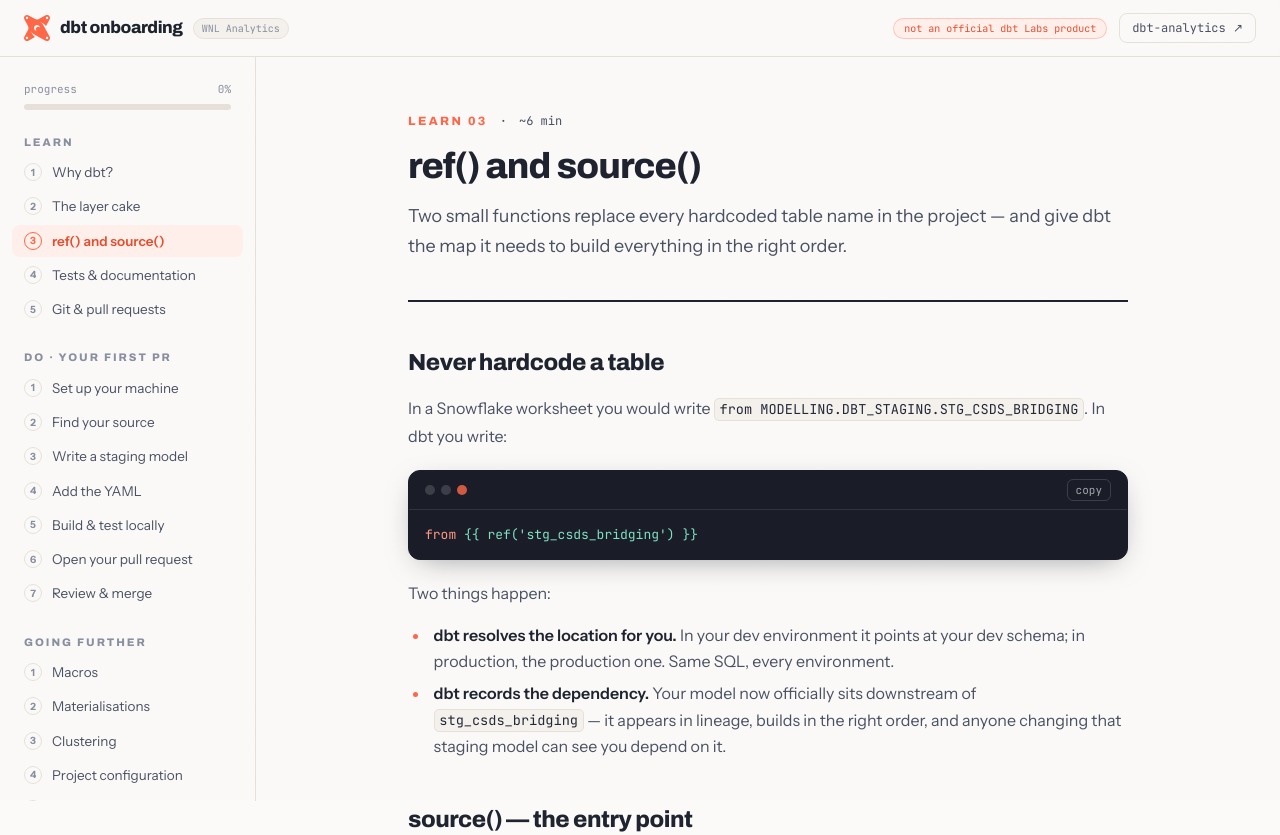
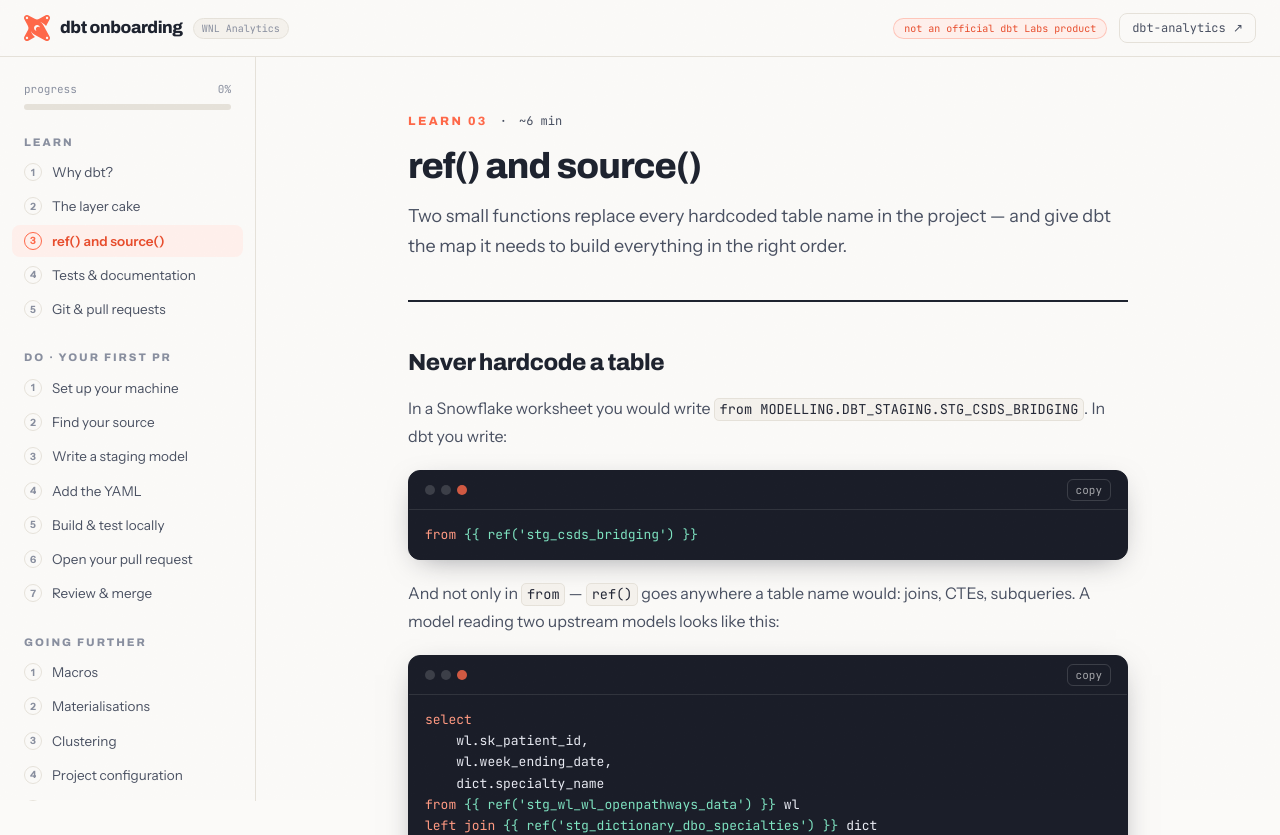
Before and after one commit to EddieDavison92/dbt-onboarding, a Next.js app: page /learn/refs-and-sources in a window 1280 px wide. Shown: the top 835 px of the page. Built offline with nearby package versions, Linux system fonts and the light colour scheme.

Commit message:
docs: show ref() in joins, not just from

```diff
--- a/app/learn/refs-and-sources/page.tsx
+++ b/app/learn/refs-and-sources/page.tsx
@@ -28,7 +28,24 @@
 from {{ ref('stg_csds_bridging') }}
 `}
       />
-      <p>Two things happen:</p>
+      <p>
+        And not only in <code>from</code> — <code>ref()</code> goes anywhere a table
+        name would: joins, CTEs, subqueries. A model reading two upstream models looks
+        like this:
+      </p>
+      <CodeBlock
+        lang="sql"
+        code={`
+select
+    wl.sk_patient_id,
+    wl.week_ending_date,
+    dict.specialty_name
+from {{ ref('stg_wl_wl_openpathways_data') }} wl
+left join {{ ref('stg_dictionary_dbo_specialties') }} dict
+    on wl.treatment_function_code = dict.bk_specialty_code
+`}
+      />
+      <p>Each call does two things:</p>
       <ul>
         <li>
           <strong>dbt resolves the location for you.</strong> In your dev environment it
```
